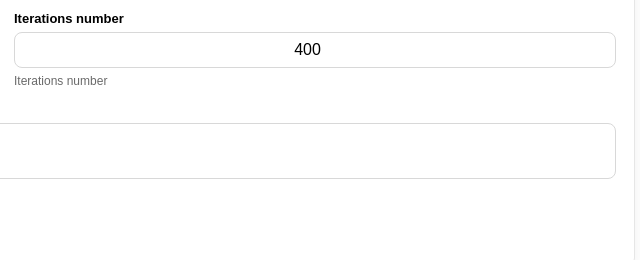
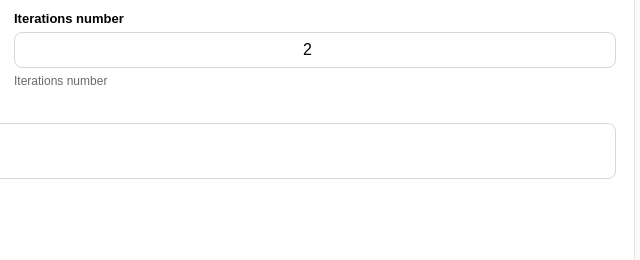
Before and after one commit to EuardoGracidas/MonteCarlo, a website: page index.html in a window 1280 px wide. Shown: the part 394-654 px from the top of the page, 635-1275 px from the left. Drawn offline with Linux system fonts and the light colour scheme.

Commit message:
Add existing file

```diff
--- a/index.html
+++ b/index.html
@@ -61,7 +61,7 @@
 
     <div class="field">
       <label for="Nit">Iterations number</label>
-      <input id="Nit" type="number" value="400" min="1" step="1">
+      <input id="Nit" type="number" value="2" min="1" step="1">
       <small>Iterations number</small>
     </div>
 
```
